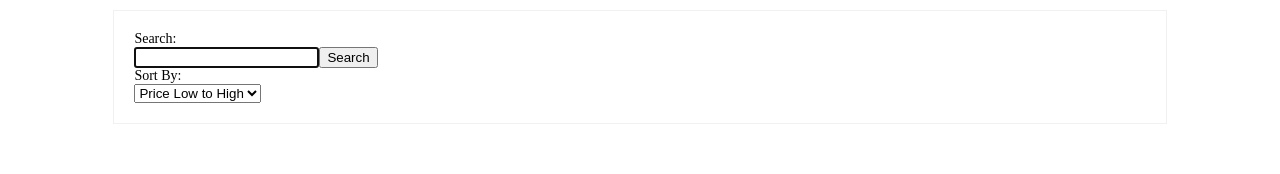
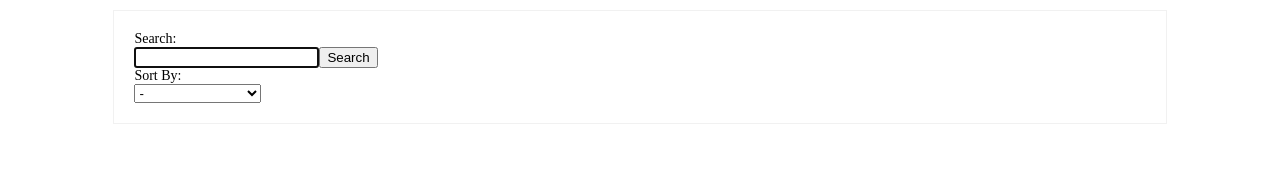
Before and after one commit to sun1723/plp05, a React (Create React App) app: page / in a window 1280 px wide. Shown: the top 174 px of the page. Built offline with nearby package versions, Linux system fonts and the light colour scheme.

Commit message:
update productList style
align item: center ,flex wrap

```diff
--- a/src/ProductInput.js
+++ b/src/ProductInput.js
@@ -75,6 +75,7 @@ export default class ProductInput extends Component {
 					<label className='sort-field-name' htmlFor='dropdown'>Sort By:</label>
 					<div className='sort-field-input'>
 						<select id="dropdown" value={this.state.sort} onChange={this.handleSortingChange.bind(this)} >
+						<option value="-">-</option>
 							<option value="PriceLowtoHigh">Price Low to High</option>
 							<option value="PriceHightoLow">Price High to Low</option>
 						</select>
--- a/src/index.css
+++ b/src/index.css
@@ -10,24 +10,19 @@
   display:flex;
   flex-wrap: wrap;
   flex-direction: column;
+  justify-content: center;
+  align-items:center;
 }
 div.product{
     display:inline-block;
     border: 1px solid #CEEFFF;
     max-width:400px;
     margin-bottom: 20px;
-
     margin-top: 10px;
-
     background: #fff;
-
     padding: 6px;
-
     -webkit-box-shadow: 0 1px 4px 0 rgba(21,180,255,0.5);
-
     box-shadow: 0 1px 1px 0 rgba(21,180,255,0.5);
-
-
 }
 
 .product .product-img{
```
